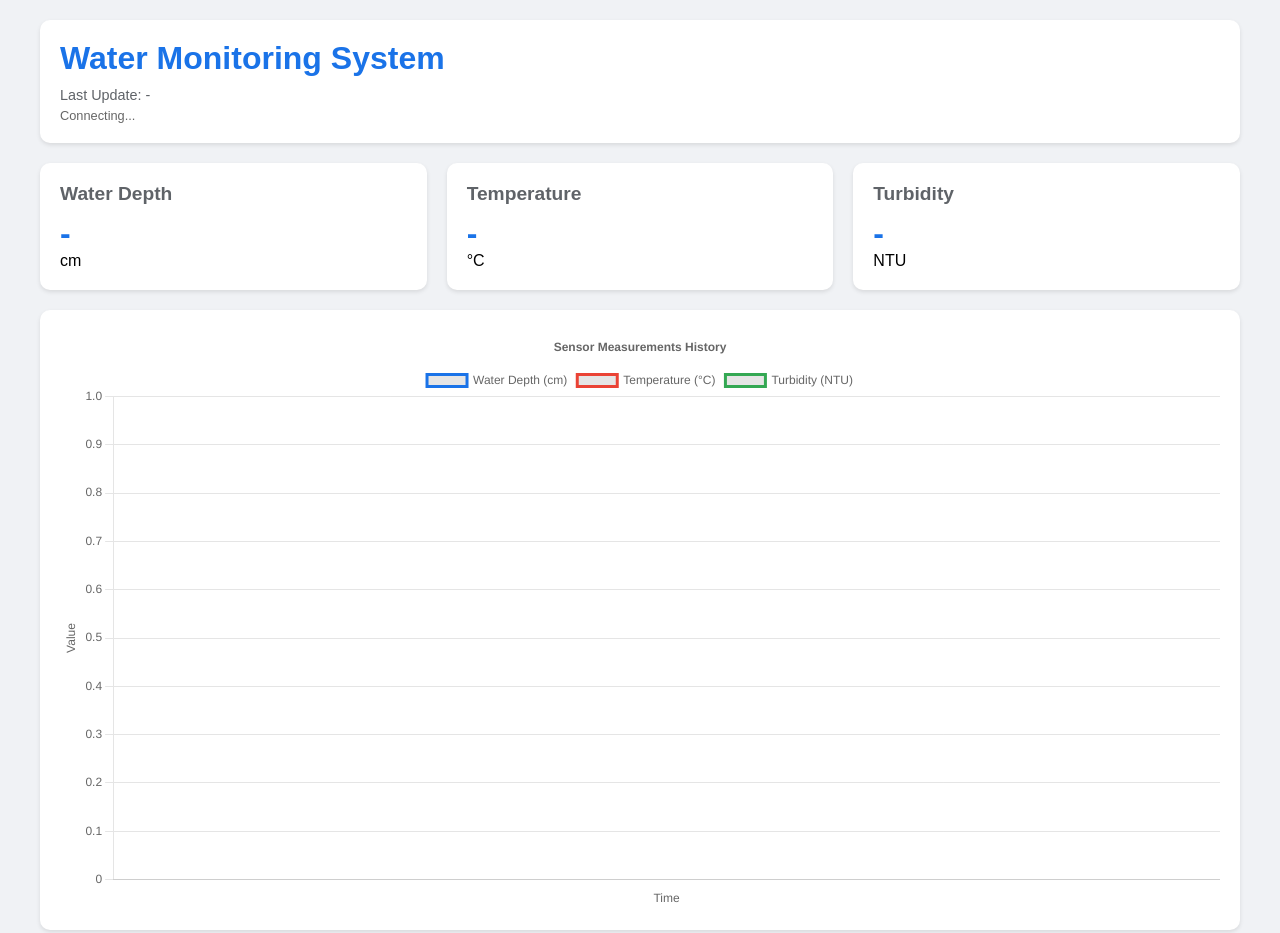
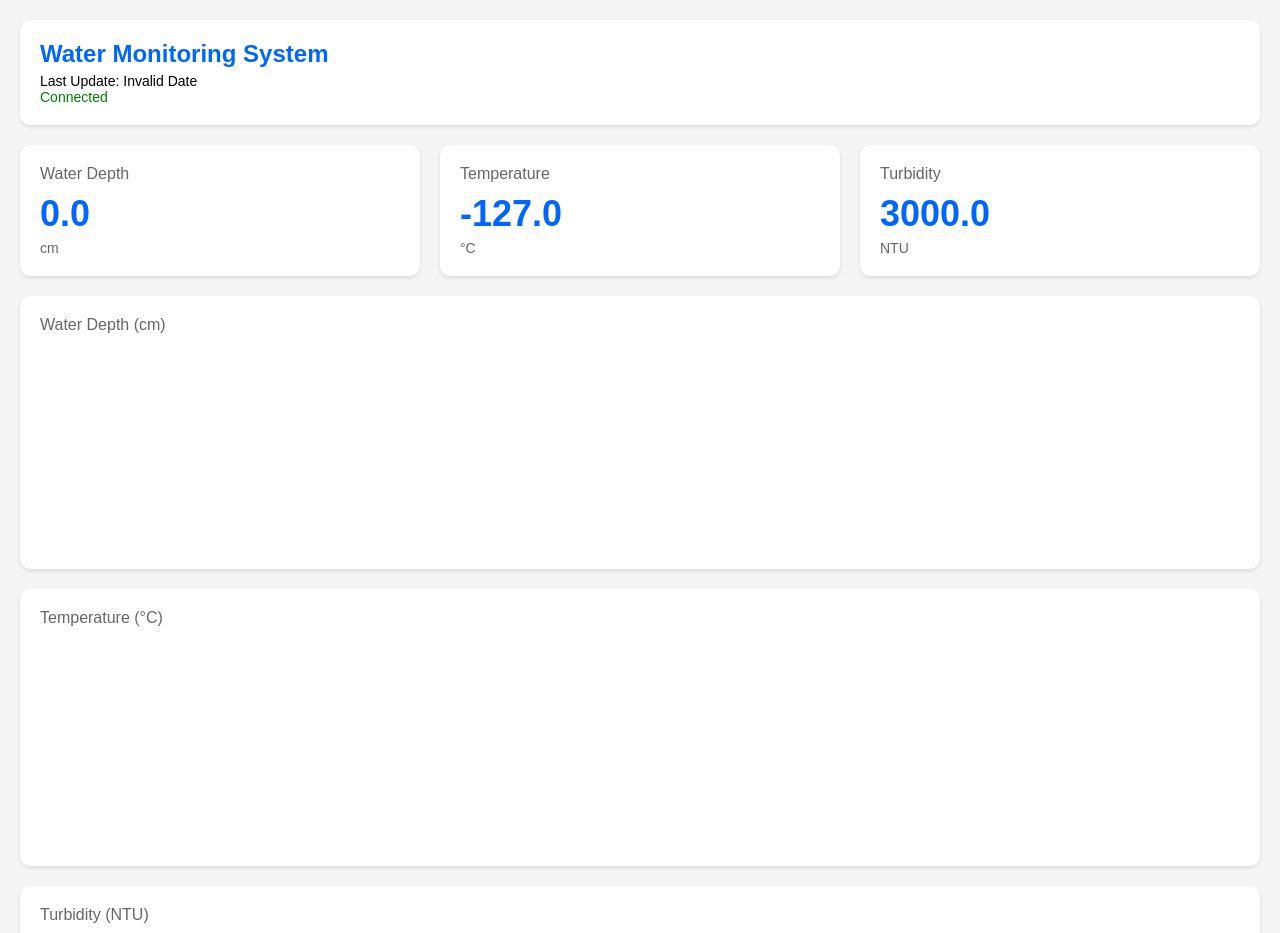
Before and after one commit to AWRL-Hub/awrl-csvdash, a plain HTML site: page index.html in a window 1280 px wide. Shown: the top 933 px of the page. Drawn offline with nearby package versions, Linux system fonts and the light colour scheme; no server answers.

Commit message:
chart modified

```diff
--- a/app.js
+++ b/app.js
@@ -11,179 +11,147 @@ const firebaseConfig = {
 };
 
 // Initialize Firebase
-console.log('Initializing Firebase with config:', firebaseConfig);
 firebase.initializeApp(firebaseConfig);
 const database = firebase.database();
-const analytics = firebase.analytics();
 
 // Specific User ID
 const SPECIFIC_UID = 'VI0NhvakSSZz3Sb3ZB44TOHBEWB3';
 
+// Chart configurations
+const chartConfig = {
+    type: 'line',
+    options: {
+        responsive: true,
+        maintainAspectRatio: false,
+        plugins: {
+            legend: {
+                display: false
+            }
+        },
+        scales: {
+            x: {
+                type: 'time',
+                time: {
+                    unit: 'hour',
+                    displayFormats: {
+                        hour: 'HH:mm'
+                    }
+                },
+                grid: {
+                    display: false
+                }
+            },
+            y: {
+                beginAtZero: true,
+                grid: {
+                    color: '#f0f0f0'
+                }
+            }
+        },
+        elements: {
+            line: {
+                tension: 0.4
+            },
+            point: {
+                radius: 0
+            }
+        }
+    }
+};
+
+// Initialize Charts
+const depthChart = new Chart(document.getElementById('depthChart').getContext('2d'), {
+    ...chartConfig,
+    data: {
+        datasets: [{
+            label: 'Water Depth',
+            borderColor: '#1a73e8',
+            borderWidth: 2,
+            data: []
+        }]
+    }
+});
+
+const temperatureChart = new Chart(document.getElementById('temperatureChart').getContext('2d'), {
+    ...chartConfig,
+    data: {
+        datasets: [{
+            label: 'Temperature',
+            borderColor: '#ea4335',
+            borderWidth: 2,
+            data: []
+        }]
+    }
+});
+
+const turbidityChart = new Chart(document.getElementById('turbidityChart').getContext('2d'), {
+    ...chartConfig,
+    data: {
+        datasets: [{
+            label: 'Turbidity',
+            borderColor: '#34a853',
+            borderWidth: 2,
+            data: []
+        }]
+    }
+});
+
 // Initialize data listening
 firebase.auth().signInAnonymously()
-    .then((userCredential) => {
-        console.log('Anonymous sign-in successful');
-        startDataListening(SPECIFIC_UID);  // Use specific UID
+    .then(() => {
+        startDataListening(SPECIFIC_UID);
     })
     .catch((error) => {
-        console.error('Anonymous sign-in error:', error.code, error.message);
+        console.error('Authentication error:', error);
     });
 
 function startDataListening(uid) {
     const dataPath = `/AWRLData/${uid}/Record`;
-    console.log('Attempting to access data at path:', dataPath);
 
-    // Real-time data listener
-    database.ref(dataPath).limitToLast(100).on('value',
-        (snapshot) => {
-            console.log('Data received:', snapshot.val());
+    database.ref(dataPath).limitToLast(24).on('value', (snapshot) => {
         const data = snapshot.val();
-            if (!data) {
-                console.log('No data available at this path');
-                document.getElementById('lastUpdate').textContent = 'No data available';
-                return;
-            }
+        if (!data) return;
 
-            try {
-                globalData = Object.entries(data)
+        const readings = Object.entries(data)
             .map(([key, value]) => ({
-                        timestamp: value.timestamp,
+                timestamp: new Date(value.timestamp.replace('_', ' ').replace(/-/g, '/')),
                 depth: value.depth,
                 temperature: value.temperature,
                 turbidity_ntu: value.turbidity_ntu
             }))
-                    .sort((a, b) => new Date(a.timestamp.replace('_', ' ')) - new Date(b.timestamp.replace('_', ' ')));
+            .sort((a, b) => a.timestamp - b.timestamp);
 
-                const latest = globalData[globalData.length - 1];
+        // Update latest values
+        const latest = readings[readings.length - 1];
         document.getElementById('depthValue').textContent = latest.depth.toFixed(1);
         document.getElementById('temperatureValue').textContent = latest.temperature.toFixed(1);
         document.getElementById('turbidityValue').textContent = latest.turbidity_ntu.toFixed(1);
-                document.getElementById('lastUpdate').textContent = formatTimestamp(latest.timestamp);
+        document.getElementById('lastUpdate').textContent = latest.timestamp.toLocaleString();
 
-                updateChart(globalData);
-                console.log('Data successfully processed and displayed');
-            } catch (error) {
-                console.error('Error processing data:', error);
-            }
-        },
-        (error) => {
-            console.error('Database error:', error.code, error.message);
-            document.getElementById('lastUpdate').textContent = 'Error loading data';
-        }
-    );
+        // Update charts
+        updateCharts(readings);
+    });
 }
 
-// Connection status monitor
-let connectedRef = database.ref('.info/connected');
-connectedRef.on('value', (snap) => {
-    if (snap.val() === true) {
-        console.log('Connected to Firebase');
-        document.getElementById('connectionStatus').textContent = 'Connected';
-        document.getElementById('connectionStatus').style.color = '#4CAF50';
-    } else {
-        console.log('Not connected to Firebase');
-        document.getElementById('connectionStatus').textContent = 'Disconnected';
-        document.getElementById('connectionStatus').style.color = '#f44336';
+function updateCharts(readings) {
+    // Update Depth Chart
+    depthChart.data.datasets[0].data = readings.map(reading => ({
+        x: reading.timestamp,
+        y: reading.depth
+    }));
+    depthChart.update();
+
+    // Update Temperature Chart
+    temperatureChart.data.datasets[0].data = readings.map(reading => ({
+        x: reading.timestamp,
+        y: reading.temperature
+    }));
+    temperatureChart.update();
+
+    // Update Turbidity Chart
+    turbidityChart.data.datasets[0].data = readings.map(reading => ({
+        x: reading.timestamp,
+        y: reading.turbidity_ntu
+    }));
+    turbidityChart.update();
 }
-});
-
-// Initialize Chart
-const ctx = document.getElementById('historyChart').getContext('2d');
-const chart = new Chart(ctx, {
-    type: 'line',
-    data: {
-        labels: [],
-        datasets: [
-            {
-                label: 'Water Depth (cm)',
-                data: [],
-                borderColor: '#1a73e8',
-                tension: 0.1
-            },
-            {
-                label: 'Temperature (°C)',
-                data: [],
-                borderColor: '#ea4335',
-                tension: 0.1
-            },
-            {
-                label: 'Turbidity (NTU)',
-                data: [],
-                borderColor: '#34a853',
-                tension: 0.1
-            }
-        ]
-    },
-    options: {
-        responsive: true,
-        plugins: {
-            title: {
-                display: true,
-                text: 'Sensor Measurements History'
-            }
-        },
-        scales: {
-            x: {
-                display: true,
-                title: {
-                    display: true,
-                    text: 'Time'
-                }
-            },
-            y: {
-                display: true,
-                title: {
-                    display: true,
-                    text: 'Value'
-                }
-            }
-        }
-    }
-});
-
-// Store data globally for download
-let globalData = [];
-
-function updateChart(data) {
-    const labels = data.map(d => formatTimestamp(d.timestamp));
-    const depthData = data.map(d => d.depth);
-    const tempData = data.map(d => d.temperature);
-    const turbData = data.map(d => d.turbidity_ntu);
-
-    chart.data.labels = labels;
-    chart.data.datasets[0].data = depthData;
-    chart.data.datasets[1].data = tempData;
-    chart.data.datasets[2].data = turbData;
-    chart.update();
-}
-
-function formatTimestamp(timestamp) {
-    return new Date(timestamp.replace('_', ' ').replace(/-/g, '/')).toLocaleString();
-}
-
-function downloadData() {
-    if (globalData.length === 0) return;
-
-    // Create CSV content
-    const headers = ['Timestamp', 'Depth (cm)', 'Temperature (°C)', 'Turbidity (NTU)'];
-    const csvContent = [
-        headers.join(','),
-        ...globalData.map(row => [
-            row.timestamp,
-            row.depth,
-            row.temperature,
-            row.turbidity_ntu
-        ].join(','))
-    ].join('\n');
-
-    // Create and trigger download
-    const blob = new Blob([csvContent], { type: 'text/csv' });
-    const url = window.URL.createObjectURL(blob);
-    const a = document.createElement('a');
-    a.setAttribute('hidden', '');
-    a.setAttribute('href', url);
-    a.setAttribute('download', 'water_monitoring_data.csv');
-    document.body.appendChild(a);
-    a.click();
-    document.body.removeChild(a);
-}
--- a/index.html
+++ b/index.html
@@ -4,49 +4,155 @@
     <meta charset="UTF-8">
     <meta name="viewport" content="width=device-width, initial-scale=1.0">
     <title>Water Monitoring System</title>
-    <!-- Firebase SDK -->
+
+    <!-- Firebase SDKs -->
     <script src="https://www.gstatic.com/firebasejs/9.23.0/firebase-app-compat.js"></script>
     <script src="https://www.gstatic.com/firebasejs/9.23.0/firebase-database-compat.js"></script>
-    <script src="https://www.gstatic.com/firebasejs/9.23.0/firebase-analytics-compat.js"></script>
     <script src="https://www.gstatic.com/firebasejs/9.23.0/firebase-auth-compat.js"></script>
+
     <!-- Chart.js -->
-    <script src="https://cdnjs.cloudflare.com/ajax/libs/Chart.js/3.7.0/chart.min.js"></script> <!-- Custom CSS -->
-    <link rel="stylesheet" href="styles.css">
+    <script src="https://cdnjs.cloudflare.com/ajax/libs/Chart.js/3.7.0/chart.min.js"></script>
+
+    <style>
+        body {
+            font-family: Arial, sans-serif;
+            margin: 0;
+            padding: 20px;
+            background-color: #f5f5f5;
+        }
+
+        .container {
+            max-width: 1400px;
+            margin: 0 auto;
+        }
+
+        .header-card {
+            background: white;
+            border-radius: 10px;
+            padding: 20px;
+            margin-bottom: 20px;
+            box-shadow: 0 2px 4px rgba(0,0,0,0.1);
+        }
+
+        .header-card h1 {
+            margin: 0;
+            color: #0066FF;
+            font-size: 24px;
+        }
+
+        .status-text {
+            margin-top: 5px;
+            font-size: 14px;
+        }
+
+        .status-text .connected {
+            color: green;
+        }
+
+        .metrics-grid {
+            display: grid;
+            grid-template-columns: repeat(auto-fit, minmax(300px, 1fr));
+            gap: 20px;
+            margin-bottom: 20px;
+        }
+
+        .metric-card {
+            background: white;
+            border-radius: 10px;
+            padding: 20px;
+            box-shadow: 0 2px 4px rgba(0,0,0,0.1);
+        }
+
+        .metric-title {
+            color: #666;
+            font-size: 16px;
+            margin-bottom: 10px;
+        }
+
+        .metric-value {
+            color: #0066FF;
+            font-size: 36px;
+            font-weight: bold;
+        }
+
+        .metric-unit {
+            color: #666;
+            font-size: 14px;
+            margin-top: 5px;
+        }
+
+        .charts-grid {
+            display: grid;
+            grid-template-columns: 1fr;
+            gap: 20px;
+        }
+
+        .chart-container {
+            background: white;
+            border-radius: 10px;
+            padding: 20px;
+            box-shadow: 0 2px 4px rgba(0,0,0,0.1);
+        }
+
+        .chart-title {
+            font-size: 16px;
+            color: #666;
+            margin-bottom: 15px;
+        }
+
+        canvas {
+            width: 100% !important;
+            height: 200px !important;
+        }
+    </style>
 </head>
 <body>
     <div class="container">
-        <div class="header">
+        <!-- Header Card -->
+        <div class="header-card">
             <h1>Water Monitoring System</h1>
-            <div class="last-update">Last Update: <span id="lastUpdate">-</span></div>
-            <div id="connectionStatus" style="color: #666; font-size: 0.8em; margin-top: 5px;">Connecting...</div>
-        </div>
-
-        <div class="data-cards">
-            <div class="card">
-                <h2>Water Depth</h2>
-                <div class="value" id="depthValue">-</div>
-                <div>cm</div>
-            </div>
-            <div class="card">
-                <h2>Temperature</h2>
-                <div class="value" id="temperatureValue">-</div>
-                <div>°C</div>
-            </div>
-            <div class="card">
-                <h2>Turbidity</h2>
-                <div class="value" id="turbidityValue">-</div>
-                <div>NTU</div>
+            <div class="status-text">
+                Last Update: <span id="lastUpdate">Invalid Date</span><br>
+                <span class="connected">Connected</span>
             </div>
         </div>
 
-        <div class="chart-container">
-            <canvas id="historyChart"></canvas>
+        <!-- Metrics Grid -->
+        <div class="metrics-grid">
+            <div class="metric-card">
+                <div class="metric-title">Water Depth</div>
+                <div class="metric-value" id="depthValue">0.0</div>
+                <div class="metric-unit">cm</div>
+            </div>
+            <div class="metric-card">
+                <div class="metric-title">Temperature</div>
+                <div class="metric-value" id="temperatureValue">-127.0</div>
+                <div class="metric-unit">°C</div>
+            </div>
+            <div class="metric-card">
+                <div class="metric-title">Turbidity</div>
+                <div class="metric-value" id="turbidityValue">3000.0</div>
+                <div class="metric-unit">NTU</div>
+            </div>
         </div>
 
-        <button class="button" onclick="downloadData()">Download Data (CSV)</button>
+        <!-- Charts Grid -->
+        <div class="charts-grid">
+            <div class="chart-container">
+                <div class="chart-title">Water Depth (cm)</div>
+                <canvas id="depthChart"></canvas>
+            </div>
+            <div class="chart-container">
+                <div class="chart-title">Temperature (°C)</div>
+                <canvas id="temperatureChart"></canvas>
+            </div>
+            <div class="chart-container">
+                <div class="chart-title">Turbidity (NTU)</div>
+                <canvas id="turbidityChart"></canvas>
+            </div>
+        </div>
     </div>
 
-    <!-- Custom JavaScript -->
     <script src="app.js"></script>
 </body>
 </html>
```
Lines whose indentation alone changed are shown as unchanged.
